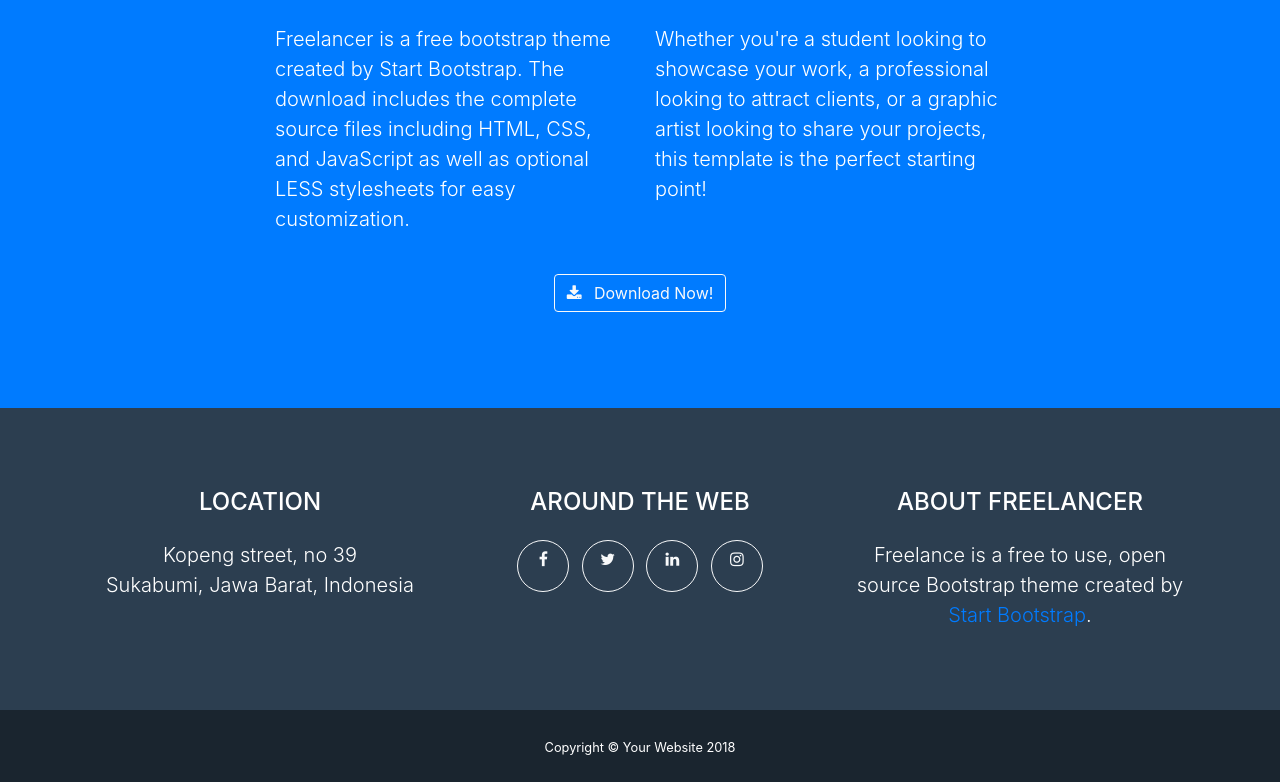
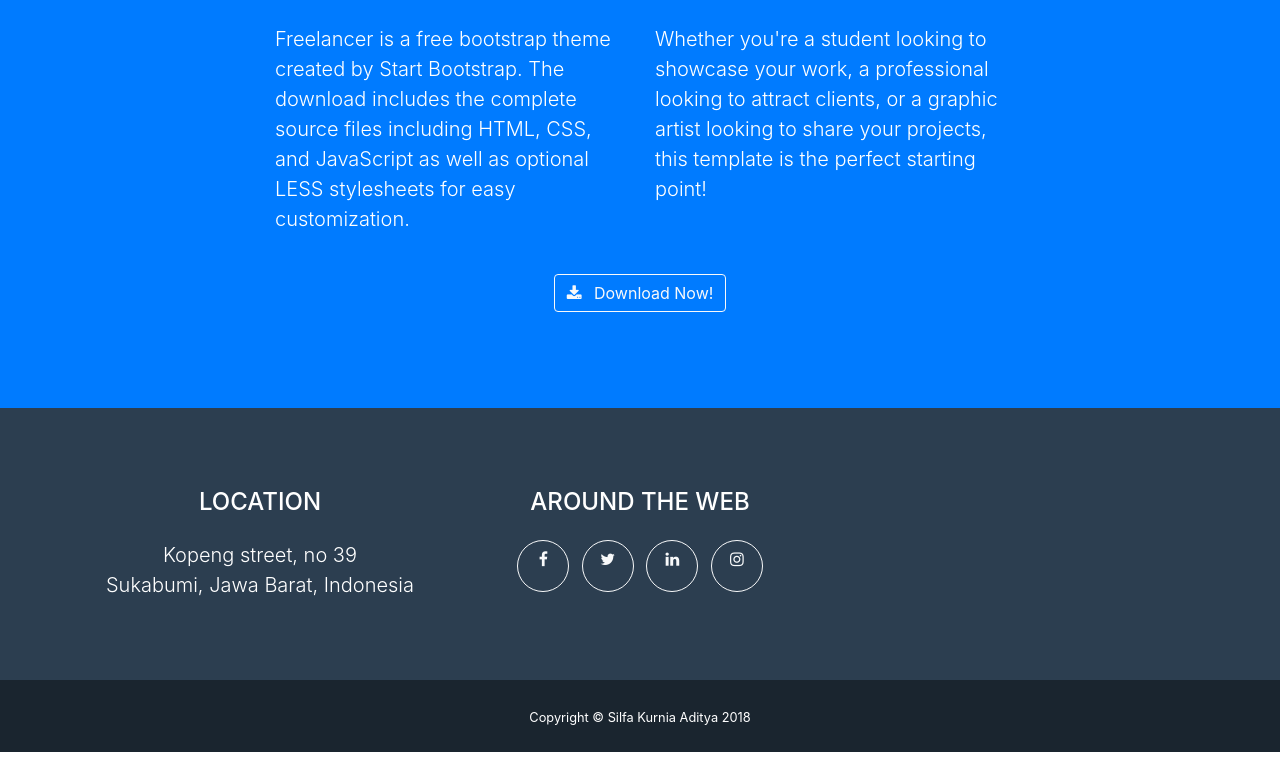
Before and after one commit to silfaka/Portfolio-Silfa, a website with bundled scripts: page index.html in a window 1280 px wide. Shown: the part 2332-3114 px from the top of the page. After the commit the page ends 3084 px from the top, so only its background shows below. Built offline with nearby package versions, Linux system fonts and the light colour scheme.

Commit message:
change copyright

```diff
--- a/index.html
+++ b/index.html
@@ -242,18 +242,18 @@
               </li>
             </ul>
           </div>
-          <div class="col-md-4">
+         <!--  <div class="col-md-4">
             <h4 class="text-uppercase mb-4">About Freelancer</h4>
             <p class="lead mb-0">Freelance is a free to use, open source Bootstrap theme created by
               <a href="http://startbootstrap.com">Start Bootstrap</a>.</p>
-          </div>
+          </div> -->
         </div>
       </div>
     </footer>
 
     <div class="copyright py-4 text-center text-white">
       <div class="container">
-        <small>Copyright &copy; Your Website 2018</small>
+        <small>Copyright &copy; Silfa Kurnia Aditya 2018</small>
       </div>
     </div>
 
```
